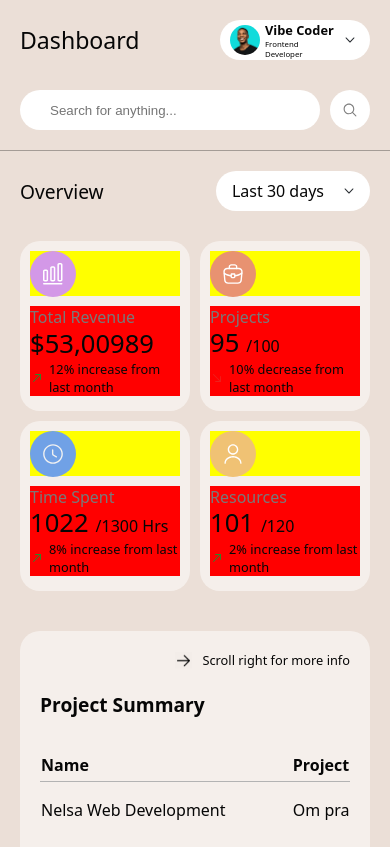
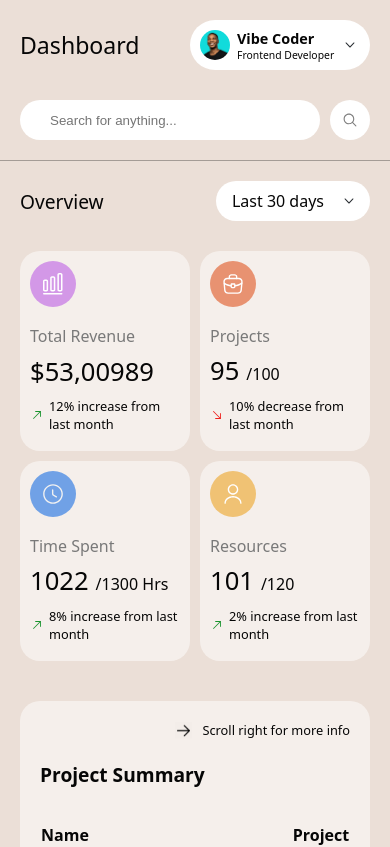
Before and after one commit to vibe-coder/promage-dashboard-main, a React (Create React App) app in the folder promage-dashboard/: page / in a window 390 px wide. Shown: the top 847 px of the page. Built offline with nearby package versions, Linux system fonts and the light colour scheme.

Commit message:
Setting max width for large screen mobile devices

```diff
--- a/promage-dashboard/src/Dashboard-Components/SCSS/Header.scss
+++ b/promage-dashboard/src/Dashboard-Components/SCSS/Header.scss
@@ -6,7 +6,7 @@ body{
 // ************* Mobile View
 
 
-@media (min-width: 320px){
+@media (min-width: 375px) and (max-width: 428px){
   .header-container{
     border-bottom: solid 1px rgba(0, 0, 0, .3);
     padding: 20px;
@@ -33,8 +33,8 @@ body{
       .bio-wrapper{
         background-color: rgba(255, 255, 255, 1);
         display: flex;
-        height: 20px;
-        width: 130px;
+        height: 30px;
+        width: 160px;
         border-radius: 40px;
         align-items: center;
         padding: 10px;
@@ -44,7 +44,7 @@ body{
           height: 30px;
           width: 30px;
           border-radius: 20px;
-          margin-right: 0px;
+          margin-right: 7px;
 
           .user-image{
             width: 100%;
@@ -55,19 +55,19 @@ body{
         }
 
         .name{
-          width: 70px;
           // background-color: red;
+          flex: 1;
 
           h3,p{
             margin: 0;
           }
           h3{
 
-            font-size: .8rem;
+            font-size: .9rem;
             // margin-bottom: 3px;
           }
           p{
-            font-size: .49rem;
+            font-size: .65rem;
           }
         }
 
--- a/promage-dashboard/src/Dashboard-Components/SCSS/Overview.scss
+++ b/promage-dashboard/src/Dashboard-Components/SCSS/Overview.scss
@@ -5,7 +5,7 @@ body{
 }
 
 
-@media (min-width: 320px) {
+@media (min-width: 375px) and (max-width: 428px) {
 
   .overview-container{
     padding: 20px;
@@ -56,10 +56,10 @@ body{
         padding: 10px;
         width: 40%;
         flex-grow: 1;
-        height: 150px;
+        height: 180px;
 
         .icon-1{
-          background-color: YELLOW;
+          // background-color: YELLOW;
           height: 30%;
           margin-bottom: 10px;
         }
@@ -67,7 +67,7 @@ body{
         // * Figure Wrapper
 
         .figure-wrapper{
-          background-color: red;
+          // background-color: red;
           display: flex;
           flex-direction: column;
           justify-content: space-between;
--- a/promage-dashboard/src/Dashboard-Components/SCSS/Project-Summary.scss
+++ b/promage-dashboard/src/Dashboard-Components/SCSS/Project-Summary.scss
@@ -1,4 +1,4 @@
-@media (min-width: 320px) {
+@media (min-width: 320px) and (max-width: 428px) {
   .project-summary-container{
     display: flex;
     flex-direction: column;
--- a/promage-dashboard/src/Dashboard-Components/SCSS/Task.scss
+++ b/promage-dashboard/src/Dashboard-Components/SCSS/Task.scss
@@ -5,7 +5,7 @@ body{
 }
 
 
-@media (min-width: 320px) {
+@media (min-width: 375px) and (max-width: 428px) {
   .task-container{
     // background-color: red;
     display: flex;
@@ -157,7 +157,7 @@ body{
         margin-bottom: 20px;
 
         h3{
-          font-size: 1rem;
+          font-size: 1.2rem;
           font-weight: 600;
           margin: 0;
         }
@@ -173,6 +173,14 @@ body{
           justify-content: space-between;
           align-items: center;
           gap: 15px;
+          width: 90px;
+
+          p{
+            text-overflow: ellipsis;
+            white-space: nowrap;
+            overflow: hidden;
+            font-size: 1rem;
+          }
         }
       }
 
--- a/promage-dashboard/src/Dashboard-Components/Task.jsx
+++ b/promage-dashboard/src/Dashboard-Components/Task.jsx
@@ -77,7 +77,7 @@ function Task() {
         <div className="project-workload-header">
           <h3>Projects Workload</h3>
           <div>
-            Last 3 Months
+            <p>Last 3 Months</p>
             <img src={arrowDown} alt="Arrow Down Icon"/>
           </div>
         </div>
```
